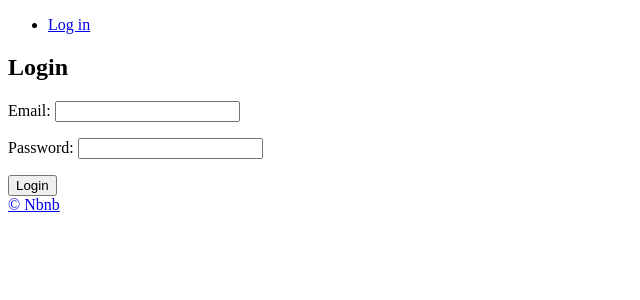
After one commit to LisaProgect/airbnb-clone, a Django app: page /users/login in a window 1280 px wide. The commit adds this page. Shown: the top 300 px of the page, without its empty margins (0-640 px from the left). Run offline with Django 4.2, Linux system fonts and the light colour scheme.

Commit message:
add log in and log out view

```diff
--- a/config/urls.py
+++ b/config/urls.py
@@ -21,6 +21,7 @@ from django.conf.urls.static import static
 urlpatterns = [
     path("", include("core.urls", namespace="core")),
     path("rooms/", include("rooms.urls", namespace="rooms")),
+    path("users/", include("users.urls", namespace="users")),
     path("admin/", admin.site.urls),
 ]
 
--- a/templates/partials/nav.html
+++ b/templates/partials/nav.html
@@ -1,3 +1,8 @@
 <ul>
-    <li><a href="#">login</a></li>
+    {% if user.is_authenticated %}
+    <li><a href="{% url 'users:logout' %}">Log out</a></li>
+
+    {% else %}
+    <li><a href="{% url 'users:login' %}">Log in</a></li>
+    {% endif %}
 </ul>
--- /dev/null
+++ b/templates/users/login.html
@@ -0,0 +1,12 @@
+{% extends "base.html" %}
+{% block page_title %}Login{% endblock page_title %}
+{% block search_bar %}{% endblock search_bar %}
+{% block content %}
+<h2>Login</h2>
+<form action="{% url 'users:login' %}" method="POST">
+    {% csrf_token %}
+    {{form.as_p}}
+    <button type="submit">Login</button>
+</form>
+
+{% endblock content %}
--- /dev/null
+++ b/users/forms.py
@@ -0,0 +1,23 @@
+from django import forms
+from users.models import User
+
+
+class LoginForm(forms.Form):
+    email = forms.EmailField()
+    password = forms.CharField(widget=forms.PasswordInput)
+
+    def clean(self):
+        email = self.cleaned_data["email"]
+        password = self.cleaned_data["password"]
+        try:
+            user = User.objects.get(email=email)
+            if user.check_password(password):
+                return self.cleaned_data
+            else:
+                self.add_error(
+                    "password", forms.ValidationError(message="Password is wrong")
+                )
+        except User.DoesNotExist:
+            self.add_error(
+                "email", forms.ValidationError(message="User does not exist")
+            )
--- /dev/null
+++ b/users/urls.py
@@ -0,0 +1,9 @@
+from django.urls import path
+from users.views import LoginView, logout_user
+
+app_name = "users"
+
+urlpatterns = [
+    path("login", LoginView.as_view(), name="login"),
+    path("logout", logout_user, name="logout"),
+]
--- a/users/views.py
+++ b/users/views.py
@@ -1,3 +1,27 @@
-from django.shortcuts import render
+from django.shortcuts import redirect
+from django.urls import reverse, reverse_lazy
+from django.views.generic import FormView
+from django.contrib.auth import authenticate, login, logout
+from users.forms import LoginForm
 
-# Create your views here.
+
+class LoginView(FormView):
+    form_class = LoginForm
+    http_method_names = ["get", "post"]
+    success_url = reverse_lazy("core:home")
+    template_name = "users/login.html"
+
+    def form_valid(self, form):
+
+        email = form.cleaned_data.get("email")
+        password = form.cleaned_data.get("password")
+        user = authenticate(request=self.request, username=email, password=password)
+
+        if user is not None:
+            login(request=self.request, user=user)
+        return super().form_valid(form)
+
+
+def logout_user(request):
+    logout(request=request)
+    return redirect(reverse("core:home"))
```
